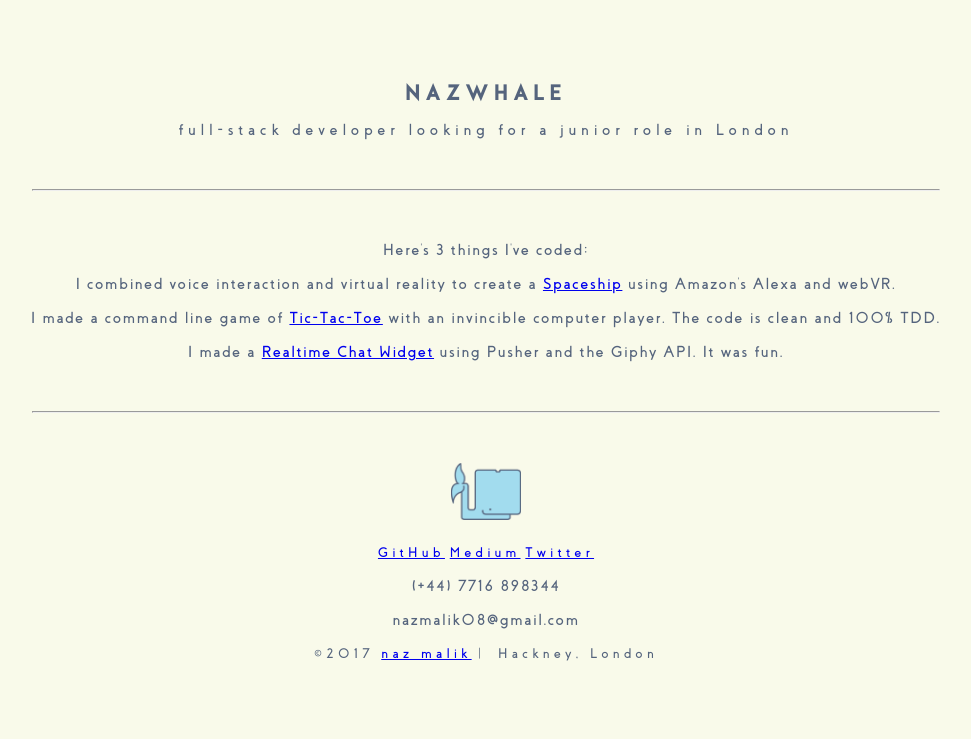
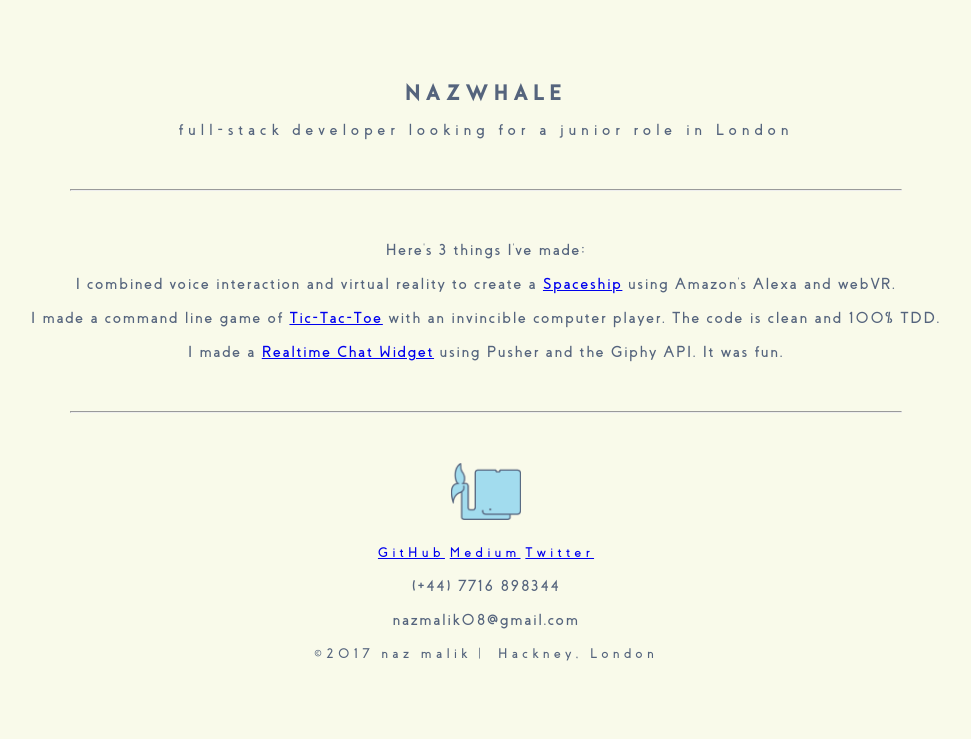
Before and after one commit to nazwhale/nazwhale.com, a PHP site: page / in a window 1280 px wide. Shown: the top 739 px of the page, without its empty margins (154-1125 px from the left). Run offline with PHP 8.4, Linux system fonts and the light colour scheme.

Commit message:
Tighten borders

```diff
--- a/index.html
+++ b/index.html
@@ -15,7 +15,7 @@
 
     <hr class="line-break">
 
-      <p class='normal'>Here's 3 things I've coded:</p>
+      <p class='normal'>Here's 3 things I've made:</p>
       <p class='normal'>I combined voice interaction and virtual reality to create a <a href="http://www.github.com/nazwhale/spaceship" target="_blank">Spaceship</a> using Amazon's Alexa and webVR.</p>
       <p class='normal'>I made a command line game of <a href="http://www.github.com/nazwhale/Tic-Tac-Toe" target="_blank">Tic-Tac-Toe</a> with an invincible computer player. The code is clean and 100% TDD.</p>
       <p class='normal'>I made a <a href="http://www.github.com/nazwhale/pusher-realtime-chat-widget" target="_blank">Realtime Chat Widget</a> using Pusher and the Giphy API. It was fun.</p>
@@ -30,7 +30,7 @@
       <a class='footer-text' href="http://www.twitter.com/nazwhale" target="_blank">Twitter</a></br>
       <p class='normal'>(+44) 7716 898344</p>
       <p class='normal'>nazmalik08@gmail.com</p>
-      <p class='footer-text'>©2017 <a class="footer-text"  href="https://github.com/nazwhale" target="_blank">naz malik</a><a class='footer-text'> | Hackney, London</a></p>
+      <p class='footer-text'>©2017 naz malik | Hackney, London</a></p>
     </div>
 
   </body>
--- a/style.css
+++ b/style.css
@@ -18,8 +18,8 @@ body {
 
 body {
   padding: 5%;
-  padding-left: 10%;
-  padding-right: 10%;
+  padding-left: 13%;
+  padding-right: 13%;
 }
 
 .title {
```
